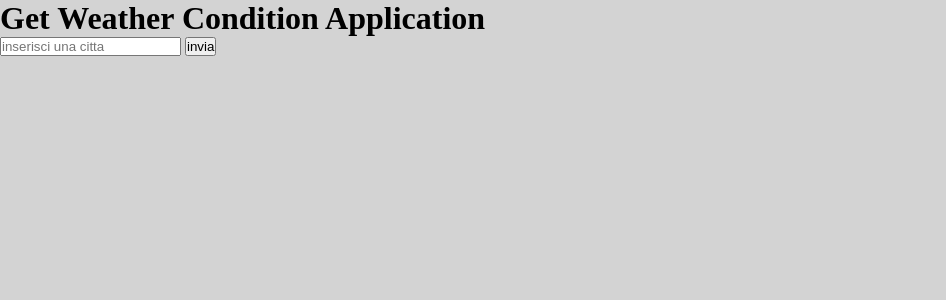
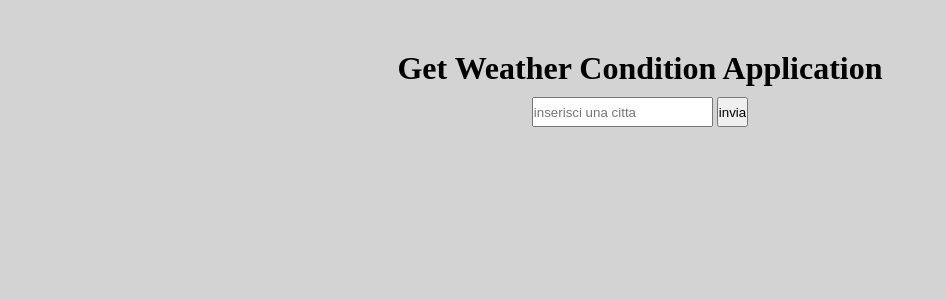
Before and after one commit to RiccardoFiacco/python_weather_web_app, a Flask app: page / in a window 1280 px wide. Shown: the top 300 px of the page, without its empty margins (0-946 px from the left). Run offline with Flask 3, Linux system fonts and the light colour scheme.

Commit message:
add some style

```diff
--- a/static/styles/style.css
+++ b/static/styles/style.css
@@ -6,4 +6,14 @@
 
 body {
   background-color: lightgray;
+  display: flex;
+  flex-direction: column;
+  align-items: center;
+  row-gap: 10px;
+  margin-top: 50px;
 }
+
+button,
+input {
+  height: 30px;
+}
```
